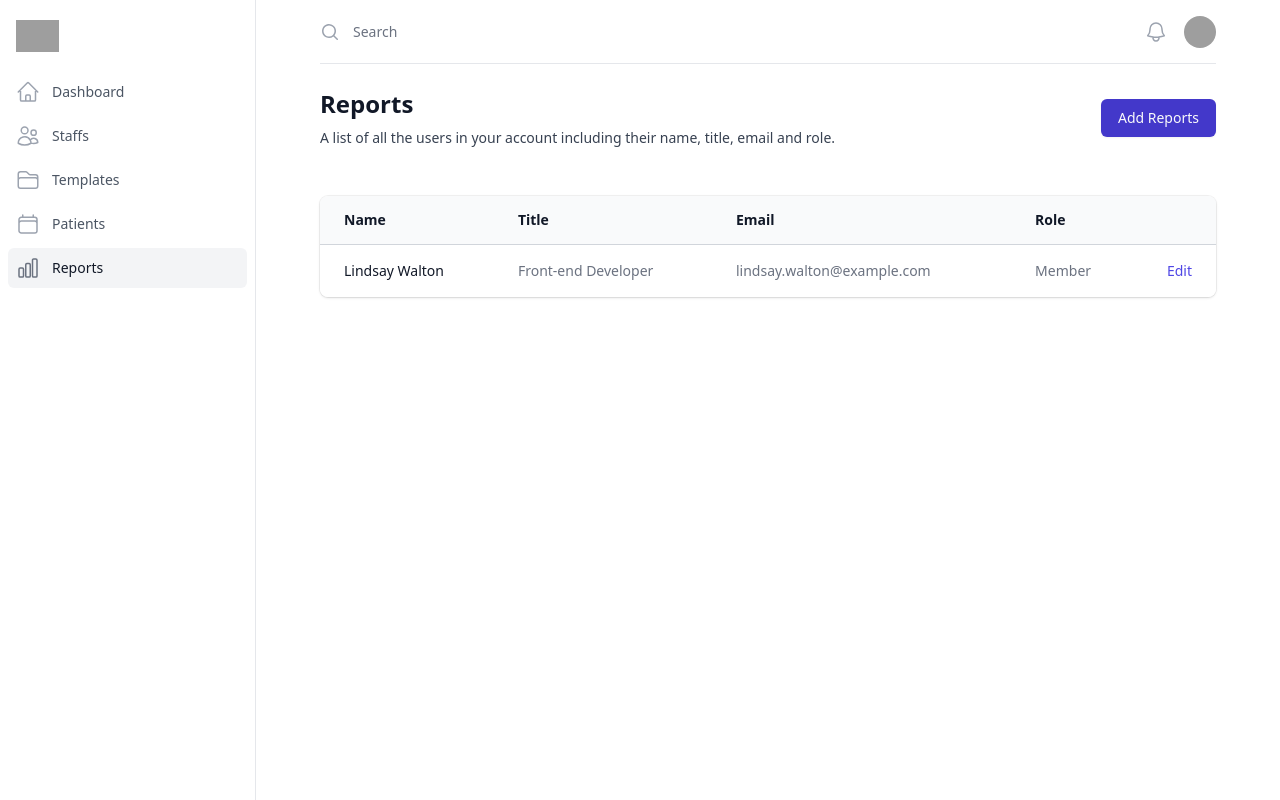
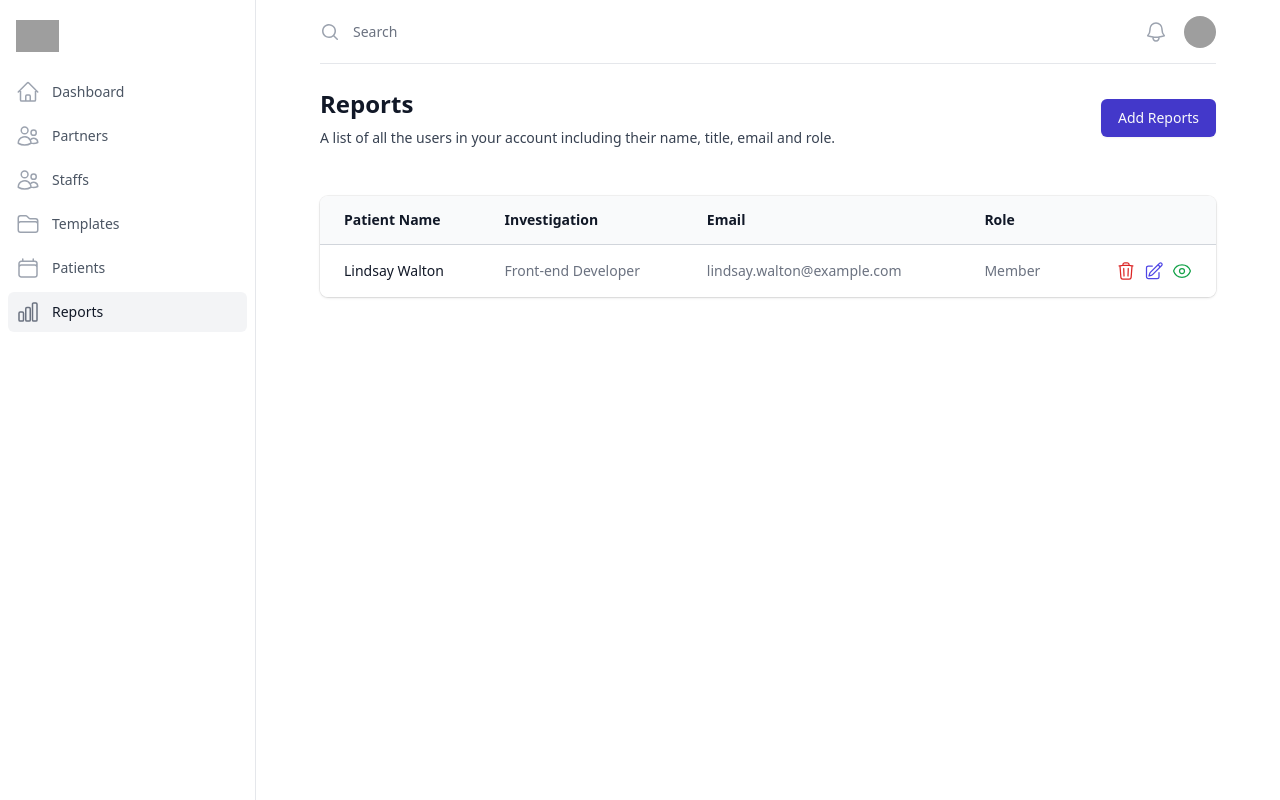
Before and after one commit to er-roshan/report-rad-frontend, a Vue app: page /reports in a window 1280 px wide. Built offline with nearby package versions, Linux system fonts and the light colour scheme; sample sign-in values are in the browser's storage; grey boxes are pictures that could not be loaded.

Commit message:
Minor changes

```diff
--- a/src/components/shared/DashStats.vue
+++ b/src/components/shared/DashStats.vue
@@ -36,8 +36,8 @@ import { ArrowDownIcon, ArrowUpIcon } from '@heroicons/vue/20/solid'
 import { CursorArrowRaysIcon, EnvelopeOpenIcon, UsersIcon } from '@heroicons/vue/24/outline'
 
 const stats = [
-  { id: 1, name: 'Total Subscribers', stat: '71,897', icon: UsersIcon, change: '122', changeType: 'increase' },
-  { id: 2, name: 'Avg. Open Rate', stat: '58.16%', icon: EnvelopeOpenIcon, change: '5.4%', changeType: 'increase' },
-  { id: 3, name: 'Avg. Click Rate', stat: '24.57%', icon: CursorArrowRaysIcon, change: '3.2%', changeType: 'decrease' },
+  { id: 1, name: 'Total Staffs', stat: '12', icon: UsersIcon, change: '12', changeType: 'increase' },
+  { id: 2, name: 'Total Patients', stat: '28', icon: UsersIcon, change: '20', changeType: 'increase' },
+  { id: 3, name: 'Reports', stat: '24.57%', icon: CursorArrowRaysIcon, change: '3.2%', changeType: 'decrease' },
 ]
 </script>
--- a/src/components/tables/PatientsTable.vue
+++ b/src/components/tables/PatientsTable.vue
@@ -39,11 +39,19 @@
                                     </td>
                                     <td class="whitespace-nowrap px-3 py-4 text-sm text-gray-500">{{ person.refer_by }}</td>
                                     <td
-                                        class="relative whitespace-nowrap py-4 pl-3 pr-4 text-right text-sm font-medium sm:pr-6">
-                                        <a href="#" class="text-indigo-600 hover:text-indigo-900">Edit<span
+                                        class="relative flex items-center justify-end gap-x-2 whitespace-nowrap py-4 pl-3 pr-4 text-right text-sm font-medium sm:pr-6">
+                                        <a href="#" class="text-red-600 hover:text-red-700"><TrashIcon class="w-5" /><span
                                                 class="sr-only">, {{
-    person.name
+                                                    person.name
                                                 }}</span></a>
+                                        <a href="#" class="text-indigo-600 hover:text-indigo-700"><PencilSquareIcon class="w-5" /><span
+                                                class="sr-only">, {{
+                                                    person.name
+                                                }}</span></a>
+                                        <RouterLink :to="'/patients/' + person.id" class="text-green-600 hover:text-green-700 flex items-center"> <EyeIcon class="w-5" /><span
+                                                class="sr-only">, {{
+                                                    person.name
+                                                }}</span></RouterLink>
                                     </td>
                                 </tr>
                             </tbody>
@@ -58,6 +66,8 @@
 <script setup>
 import { onMounted } from 'vue';
 import { usePatientStore } from '../../store/patient';
+import { EyeIcon, PencilSquareIcon, TrashIcon } from "@heroicons/vue/24/outline"
+
 
 const patientStore = usePatientStore();
 
--- a/src/components/tables/ReportsTable.vue
+++ b/src/components/tables/ReportsTable.vue
@@ -8,10 +8,10 @@
 							<thead class="bg-gray-50">
 								<tr>
 									<th scope="col" class="py-3.5 pl-4 pr-3 text-left text-sm font-semibold text-gray-900 sm:pl-6">
-										Name
+										Patient Name
 									</th>
 									<th scope="col" class="px-3 py-3.5 text-left text-sm font-semibold text-gray-900">
-										Title</th>
+										Investigation</th>
 									<th scope="col" class="px-3 py-3.5 text-left text-sm font-semibold text-gray-900">
 										Email</th>
 									<th scope="col" class="px-3 py-3.5 text-left text-sm font-semibold text-gray-900">
@@ -32,11 +32,21 @@
 									<td class="whitespace-nowrap px-3 py-4 text-sm text-gray-500">{{ person.email }}
 									</td>
 									<td class="whitespace-nowrap px-3 py-4 text-sm text-gray-500">{{ person.role }}</td>
-									<td class="relative whitespace-nowrap py-4 pl-3 pr-4 text-right text-sm font-medium sm:pr-6">
-										<a href="#" class="text-indigo-600 hover:text-indigo-900">Edit<span class="sr-only">, {{
-											person.name
-										}}</span></a>
-									</td>
+									<td
+                                        class="relative whitespace-nowrap flex items-center justify-end gap-x-2 py-4 pl-3 pr-4 text-right text-sm font-medium sm:pr-6">
+                                        <a href="#" class="text-red-600 hover:text-red-700"><TrashIcon class="w-5" /><span
+                                                class="sr-only">, {{
+                                                    person.name
+                                                }}</span></a>
+                                        <a href="#" class="text-indigo-600 hover:text-indigo-700"><PencilSquareIcon class="w-5" /><span
+                                                class="sr-only">, {{
+                                                    person.name
+                                                }}</span></a>
+                                        <a href="#" class="text-green-600 hover:text-green-700 flex items-center"> <EyeIcon class="w-5" /><span
+                                                class="sr-only">, {{
+                                                    person.name
+                                                }}</span></a>
+                                    </td>
 								</tr>
 							</tbody>
 						</table>
@@ -48,6 +58,8 @@
 </template>
 
 <script setup>
+import { EyeIcon, PencilSquareIcon, TrashIcon } from "@heroicons/vue/24/outline"
+
 const people = [
 	{ name: 'Lindsay Walton', title: 'Front-end Developer', email: 'lindsay.walton@example.com', role: 'Member' },
 	// More people...
--- a/src/components/tables/StaffsTable.vue
+++ b/src/components/tables/StaffsTable.vue
@@ -25,10 +25,23 @@
                   <td class="whitespace-nowrap px-3 py-4 text-sm text-gray-500">{{ person.title }}</td>
                   <td class="whitespace-nowrap px-3 py-4 text-sm text-gray-500">{{ person.email }}</td>
                   <td class="whitespace-nowrap px-3 py-4 text-sm text-gray-500">{{ person.role }}</td>
-                  <td class="relative whitespace-nowrap py-4 pl-3 pr-4 text-right text-sm font-medium sm:pr-6">
-                    <a href="#" class="text-indigo-600 hover:text-indigo-900">Edit<span class="sr-only">, {{
-                      person.name
-                    }}</span></a>
+                  <td
+                    class="relative whitespace-nowrap flex items-center justify-end gap-x-2 py-4 pl-3 pr-4 text-right text-sm font-medium sm:pr-6">
+                    <a href="#" class="text-red-600 hover:text-red-700">
+                      <TrashIcon class="w-5" /><span class="sr-only">, {{
+                        person.name
+                      }}</span>
+                    </a>
+                    <a href="#" class="text-indigo-600 hover:text-indigo-700">
+                      <PencilSquareIcon class="w-5" /><span class="sr-only">, {{
+                        person.name
+                      }}</span>
+                    </a>
+                    <a href="#" class="text-green-600 hover:text-green-700 flex items-center">
+                      <EyeIcon class="w-5" /><span class="sr-only">, {{
+                        person.name
+                      }}</span>
+                    </a>
                   </td>
                 </tr>
               </tbody>
@@ -41,6 +54,8 @@
 </template>
 
 <script setup>
+import { EyeIcon, PencilSquareIcon, TrashIcon } from "@heroicons/vue/24/outline"
+
 const people = [
   { name: 'Lindsay Walton', title: 'Front-end Developer', email: 'lindsay.walton@example.com', role: 'Member' },
   // More people...
--- a/src/components/tables/TemplatesTable.vue
+++ b/src/components/tables/TemplatesTable.vue
@@ -32,12 +32,20 @@
                                         <span :class="[ 'capitalize inline-flex rounded-full  px-2 text-xs font-medium leading-5 ', template.status === 'published' ? 'bg-green-100 text-green-800' : 'bg-blue-100 text-blue-800' ]">{{ template.status }}</span>
                                     </td>
                                     <td
-                                        class="relative whitespace-nowrap py-4 pl-3 pr-4 text-right text-sm font-medium sm:pr-6">
-                                        <a href="#" class="text-red-600 hover:text-red-900 mr-4">Delete<span
+                                        class="relative whitespace-nowrap flex items-center justify-end gap-x-2 py-4 pl-3 pr-4 text-right text-sm font-medium sm:pr-6">
+                                        <a href="#" class="text-red-600 hover:text-red-700"><TrashIcon class="w-5" /><span
                                                 class="sr-only">, {{
                                                     template.name
                                                 }}</span></a>
-                                        <a href="#" class="text-indigo-600 hover:text-indigo-900">Edit<span
+                                        <RouterLink :to="'/templates/edit/' + template.id" class="text-indigo-600 hover:text-indigo-700"><PencilSquareIcon class="w-5" /><span
+                                                class="sr-only">, {{
+                                                    template.name
+                                                }}</span></RouterLink>
+                                        <a href="#" class="text-green-600 hover:text-green-700 flex items-center"> <EyeIcon class="w-5" /><span
+                                                class="sr-only">, {{
+                                                    template.name
+                                                }}</span></a>
+                                        <a href="#" class="text-gray-600 hover:text-gray-700 flex items-center"> <DocumentDuplicateIcon class="w-5" /><span
                                                 class="sr-only">, {{
                                                     template.name
                                                 }}</span></a>
@@ -55,6 +63,8 @@
 <script setup>
 import { onMounted } from 'vue';
 import { useTemplateStore } from '../../store/template';
+import { EyeIcon, PencilSquareIcon, TrashIcon,DocumentDuplicateIcon } from "@heroicons/vue/24/outline"
+
 
 const templateStore = useTemplateStore();
 
--- a/src/layouts/default.vue
+++ b/src/layouts/default.vue
@@ -174,6 +174,7 @@ const route = useRoute();
 
   const navigation = reactive([
     { name: 'Dashboard', href: '/dashboard', icon: HomeIcon, current: computed(() => checkPath('/dashboard') ) },
+    { name: 'Partners', href: '/partners', icon: UsersIcon, current: computed(() => checkPath('/partners')) },
     { name: 'Staffs', href: '/staffs', icon: UsersIcon, current: computed(() => checkPath('/staffs')) },
     { name: 'Templates', href: '/templates', icon: FolderIcon, current: computed(() => checkPath('/templates') ) },
     { name: 'Patients', href: '/patients', icon: CalendarIcon, current: computed(() => checkPath('/patients') ) },
```
